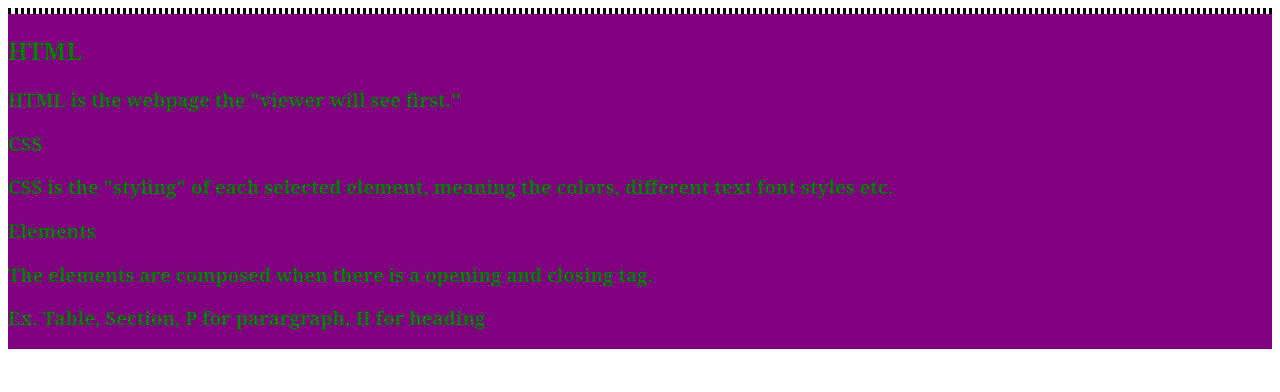
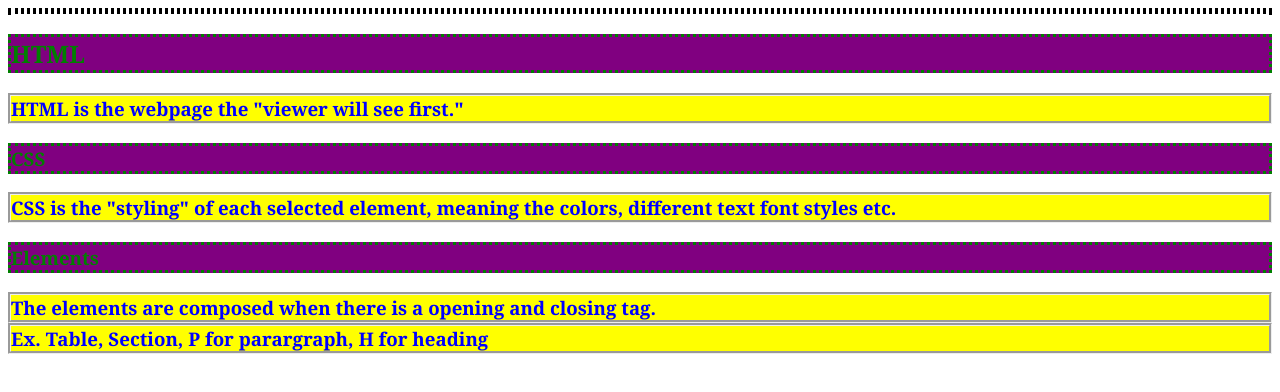
Before and after one commit to ccarter92/CSS_Style_Tags, a plain HTML site: page Index.html in a window 1280 px wide. Drawn offline with Linux system fonts and the light colour scheme.

Commit message:
Add files via upload

```diff
--- a/Index.html
+++ b/Index.html
@@ -8,42 +8,43 @@
 <body>
     <main role="main">
         <section style="border:dotted;
-                        padding:initial;
-                        margin:initial;
-                        text-shadow:initial;"
+                        padding:initial;"
                  >
             <style>
-                .h1{
+                .h1{border:dotted;
                     font-family:Georgia;
                     background-color:purple;
                     color:green;
-                    align-content:center;
-                }
+                    align-content:center
+
+                    }
                  </style>
         </section>
-
+     <section>
             <style>
-                .h3{
+                .h3{border:groove;
                     font-family:Georgia;
                     background-color:yellow;
                     color:blue;
+                    padding:initial;
+                    margin:inherit;
                 }
             </style>
         </section>
 
-        <section class="h1">
-            <h1> HTML</h1>
-            <H3> HTML is the webpage the "viewer will see first." </H3>
+        <section>
+            <h1 class="h1"> HTML</h1>
+            <H3 class="h3"> HTML is the webpage the "viewer will see first." </H3>
 
             <section>
-                <h1>CSS</h1>
-                <h3> CSS is the "styling" of each selected element, meaning the colors, different text font styles etc.</h3>
+                <h1 class="h1">CSS</h1>
+                <h3 class="h3"> CSS is the "styling" of each selected element, meaning the colors, different text font styles etc.</h3>
             </section>
 
             <section>
-                <h1>Elements</h1>
-                <h3>The elements are composed when there is a opening and closing tag.</h3>
-                <h3>Ex. Table, Section,  P for parargraph, H for heading</h3>
+                <h1 class="h1">Elements</h1>
+                <h3 class="h3">The elements are composed when there is a opening and closing tag.</h3>
+                <h3 class="h3">Ex. Table, Section,  P for parargraph, H for heading</h3>
             </section>
         </section>
     </main>
```
